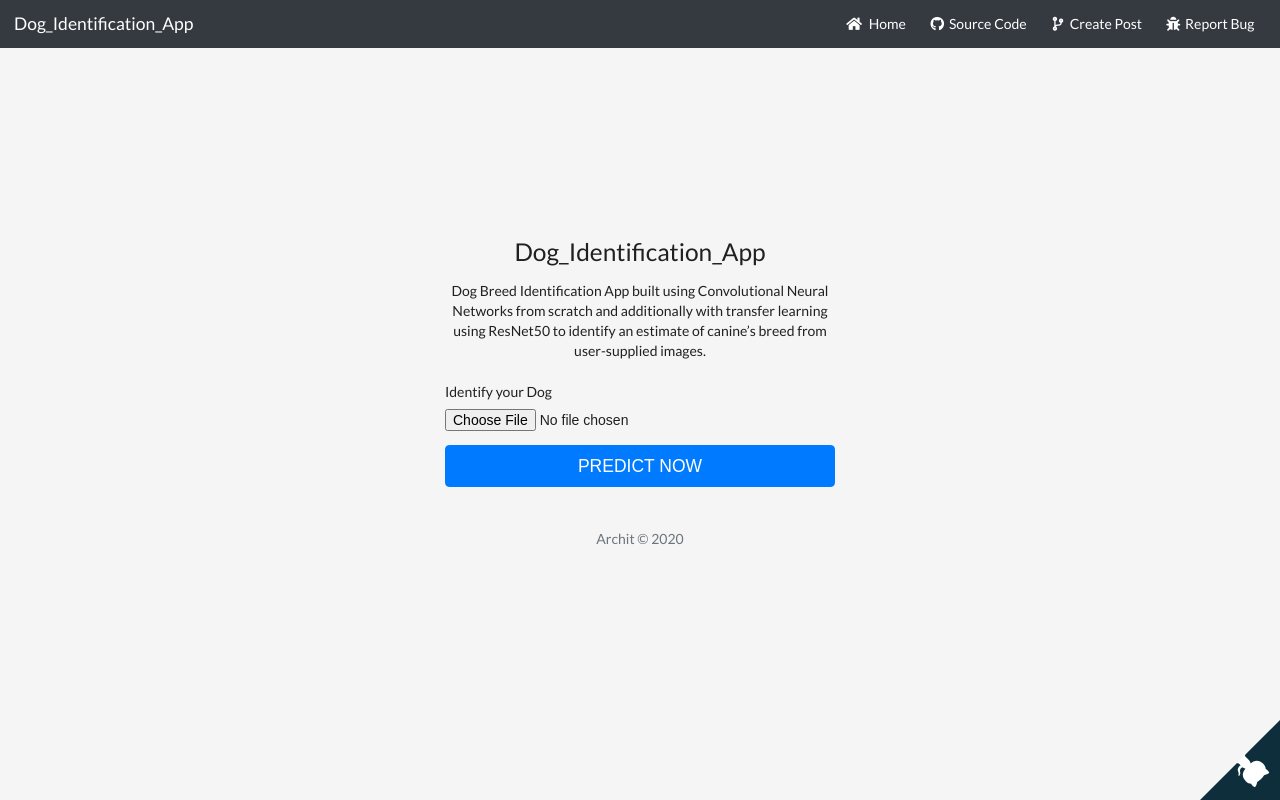
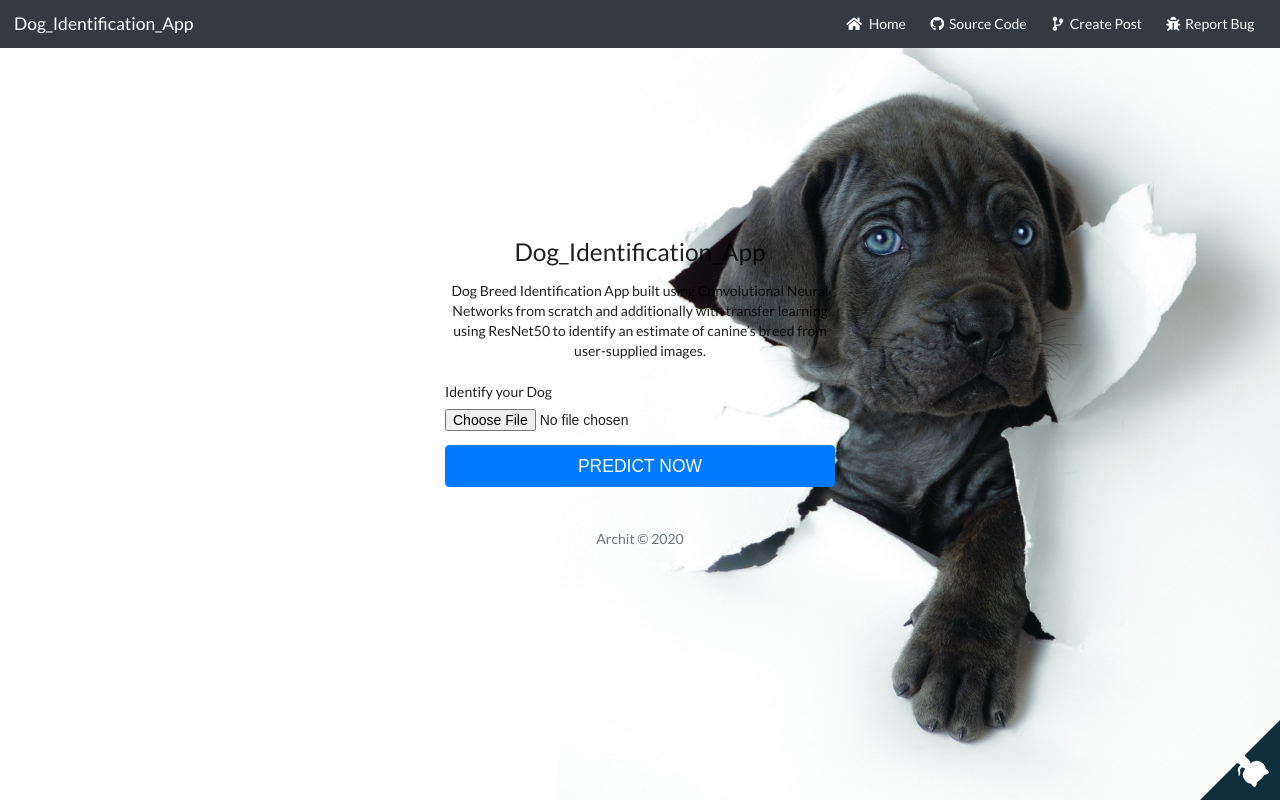
Before and after one commit to gargarchit/Dog_Identification_App, a Flask app: page / in a window 1280 px wide. Run offline with Flask 2, Linux system fonts and the light colour scheme; some libraries are stand-ins or nearby versions.

Commit message:
Added cover image

```diff
--- a/templates/index.html
+++ b/templates/index.html
@@ -37,6 +37,10 @@
             padding-top: 40px;
             padding-bottom: 40px;
             background-color: #f5f5f5;
+            background : url('../images/cover.jpg');
+            background-repeat: no-repeat;
+            background-size: cover;
+
         }
 
         .form-signin {
```
Also changed, not shown: images/cover.jpg (added).
